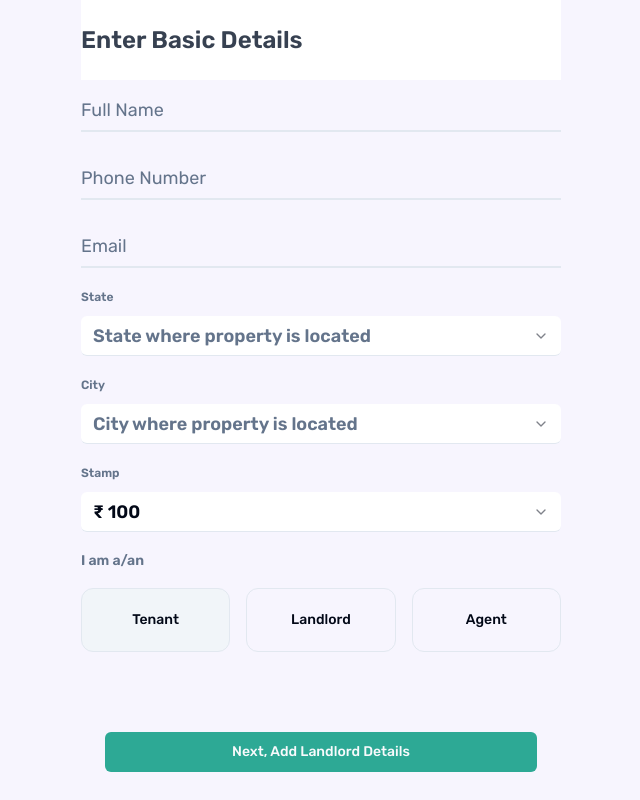
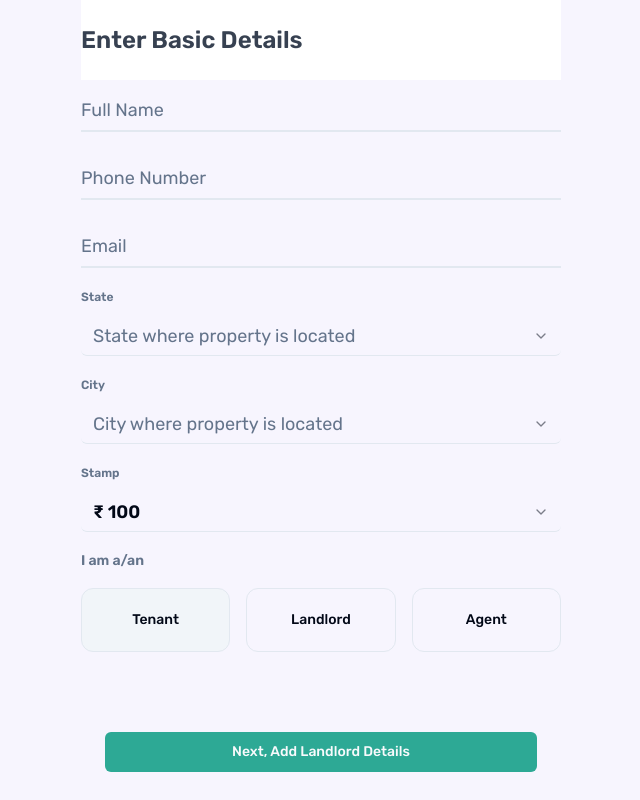
Before and after one commit to whatsnxt-org/whatsnxt-rental-agreement, a Next.js app: page / in a window 1280 px wide. Shown: the whole page, without its empty margins (319-959 px from the left). Built offline with nearby package versions, Linux system fonts and the light colour scheme.

Commit message:
[styles] fix font weight when no value is selected

```diff
--- a/components/ui/form-select.tsx
+++ b/components/ui/form-select.tsx
@@ -56,7 +56,12 @@ export const FormSelect = <T extends FieldValues>({
               {label}
             </FormLabel>
             <FormControl>
-              <SelectTrigger className="text-lg font-semibold border-0 border-b">
+              <SelectTrigger
+                className={cn(
+                  "bg-inherit text-lg border-0 border-b",
+                  field.value !== "" && "font-semibold"
+                )}
+              >
                 <SelectValue
                   placeholder={
                     <span className="text-muted-foreground">{placeholder}</span>
```
